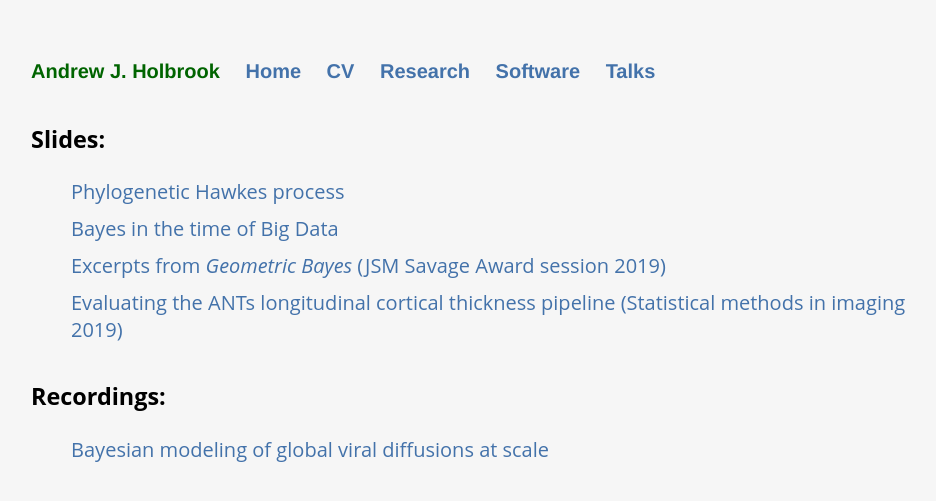
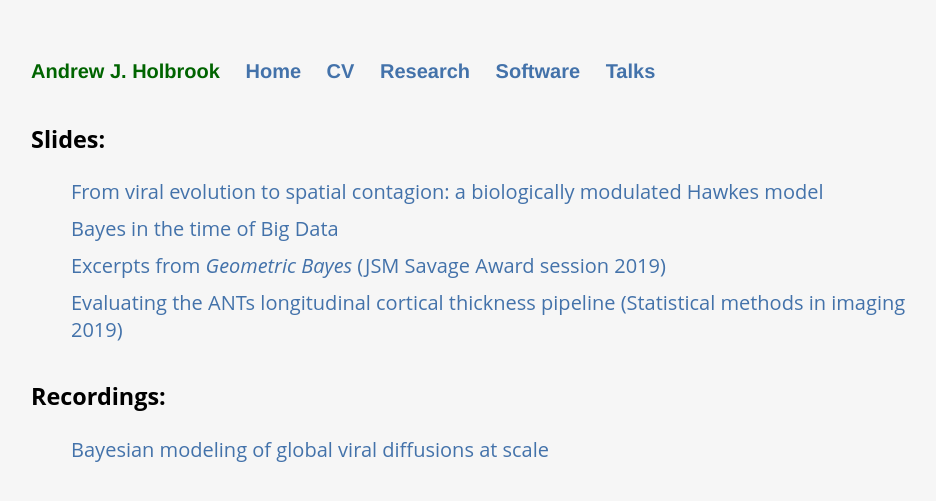
Before and after one commit to andrewjholbrook/andrewjholbrook.github.io, a Jekyll site: the page built from slides.html, in a window 1280 px wide. Shown: the top 501 px of the page, without its empty margins (161-1097 px from the left). Built offline with Jekyll 4.4.1, drawn with Linux system fonts in a browser that asks for light colours; a style sheet for code colours, icons or effects is not loaded.

Commit message:
Update slides.html

```diff
--- a/slides.html
+++ b/slides.html
@@ -9,7 +9,7 @@
 
   <h3>Slides:</h3>
   <ul id="news">
-                <li> <a href="slides/phyloHawkes.pdf" target="_blank">Phylogenetic Hawkes process</a>
+                <li> <a href="slides/phyloHawkes.pdf" target="_blank">From viral evolution to spatial contagion: a biologically modulated Hawkes model</a>
                 <li> <a href="slides/BigBayes.pdf" target="_blank">Bayes in the time of Big Data</a>
         <li> <a href="slides/JSM2019.pdf" target="_blank">Excerpts from <i>Geometric Bayes</i> (JSM Savage Award session 2019)</a>
        <li> <a href="slides/SMI2019.pdf" target="_blank">Evaluating the ANTs longitudinal cortical thickness pipeline (Statistical methods in imaging 2019)</a> <br /><br />
```
